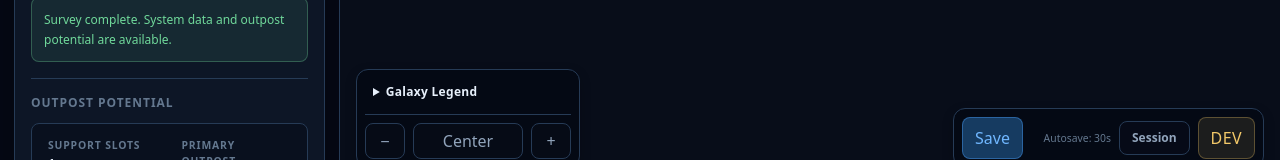
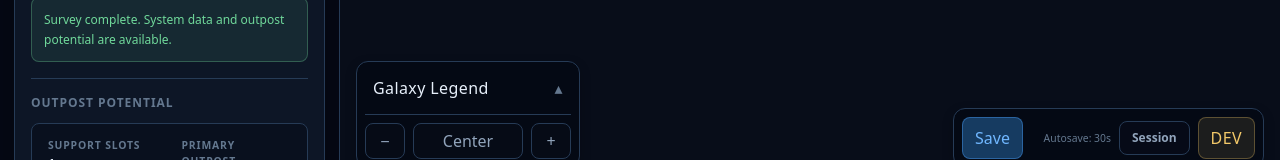
Before and after one commit to michael-speer87/idle-space-exploration, a React (Vite) app: page / in a window 1280 px wide. Shown: the part 616-776 px from the top of the page. Built offline with nearby package versions, Linux system fonts and the light colour scheme.

Commit message:
Make galaxy legend open upward

```diff
--- a/src/components/MapLegend.tsx
+++ b/src/components/MapLegend.tsx
@@ -1,30 +1,27 @@
-import type { ReactNode } from "react";
+import {
+  useId,
+  useState,
+  type ReactNode,
+} from "react";
 
 export function MapLegend() {
+  const [isOpen, setIsOpen] = useState(false);
+  const legendContentId = useId();
+
   return (
-    <details>
-      <summary
+    <div className="relative w-full">
+      {isOpen && (
+        <div
+          id={legendContentId}
           className="
-          cursor-pointer select-none
-          rounded-control px-2 py-1.5
-          text-xs font-semibold tracking-wide text-ise-text
-          transition-colors
-          hover:bg-ise-surface-hover/60
-          focus-visible:outline-2
-          focus-visible:outline-offset-2
-          focus-visible:outline-ise-accent
+            absolute bottom-[calc(100%+0.5rem)] left-0 z-50
+            w-full rounded-panel
+            border border-ise-border
+            bg-ise-void/95 p-3
+            shadow-panel backdrop-blur-md
           "
         >
-        Galaxy Legend
-      </summary>
-
-      <div
-        className="
-          mt-2 grid gap-3
-          border-t border-ise-border
-          px-2 pt-3 pb-1
-        "
-      >
+          <div className="grid gap-3">
             <LegendGroup title="Systems">
               <LegendRow
                 marker={
@@ -71,7 +68,9 @@ export function MapLegend() {
               />
 
               <LegendRow
-            marker={<span className="h-2.5 w-2.5 bg-[#9cffb1]" />}
+                marker={
+                  <span className="h-2.5 w-2.5 bg-[#9cffb1]" />
+                }
                 label="GRaD Command"
               />
             </LegendGroup>
@@ -79,41 +78,85 @@ export function MapLegend() {
             <LegendGroup title="Outposts">
               <LegendRow
                 marker={
-              <OutpostMarker symbol="△" className="text-[#72e0ff]" />
+                  <OutpostMarker
+                    symbol="△"
+                    className="text-[#72e0ff]"
+                  />
                 }
                 label="Survey Array"
               />
 
               <LegendRow
                 marker={
-              <OutpostMarker symbol="●" className="text-[#ffd36e]" />
+                  <OutpostMarker
+                    symbol="●"
+                    className="text-[#ffd36e]"
+                  />
                 }
                 label="Commerce Hub"
               />
 
               <LegendRow
                 marker={
-              <OutpostMarker symbol="▲" className="text-[#b48cff]" />
+                  <OutpostMarker
+                    symbol="▲"
+                    className="text-[#b48cff]"
+                  />
                 }
                 label="Science Station"
               />
 
               <LegendRow
                 marker={
-              <OutpostMarker symbol="◆" className="text-[#9cffb1]" />
+                  <OutpostMarker
+                    symbol="◆"
+                    className="text-[#9cffb1]"
+                  />
                 }
                 label="Power Relay"
               />
 
               <LegendRow
                 marker={
-              <OutpostMarker symbol="■" className="text-[#ff9f6e]" />
+                  <OutpostMarker
+                    symbol="■"
+                    className="text-[#ff9f6e]"
+                  />
                 }
                 label="Extraction Rig"
               />
             </LegendGroup>
           </div>
-    </details>
+        </div>
+      )}
+
+      <button
+        className="
+          flex w-full items-center justify-between gap-3
+          rounded-control px-2 py-1.5
+          text-xs font-semibold tracking-wide
+          text-ise-text
+          transition-colors
+          hover:bg-ise-surface-hover/60
+          focus-visible:outline-2
+          focus-visible:outline-offset-2
+          focus-visible:outline-ise-accent
+        "
+        type="button"
+        aria-expanded={isOpen}
+        aria-controls={legendContentId}
+        onClick={() => setIsOpen((current) => !current)}
+      >
+        <span>Galaxy Legend</span>
+
+        <span
+          className="text-ise-text-subtle"
+          aria-hidden="true"
+        >
+          {isOpen ? "▾" : "▴"}
+        </span>
+      </button>
+    </div>
   );
 }
 
```
Lines whose indentation alone changed are shown as unchanged.
